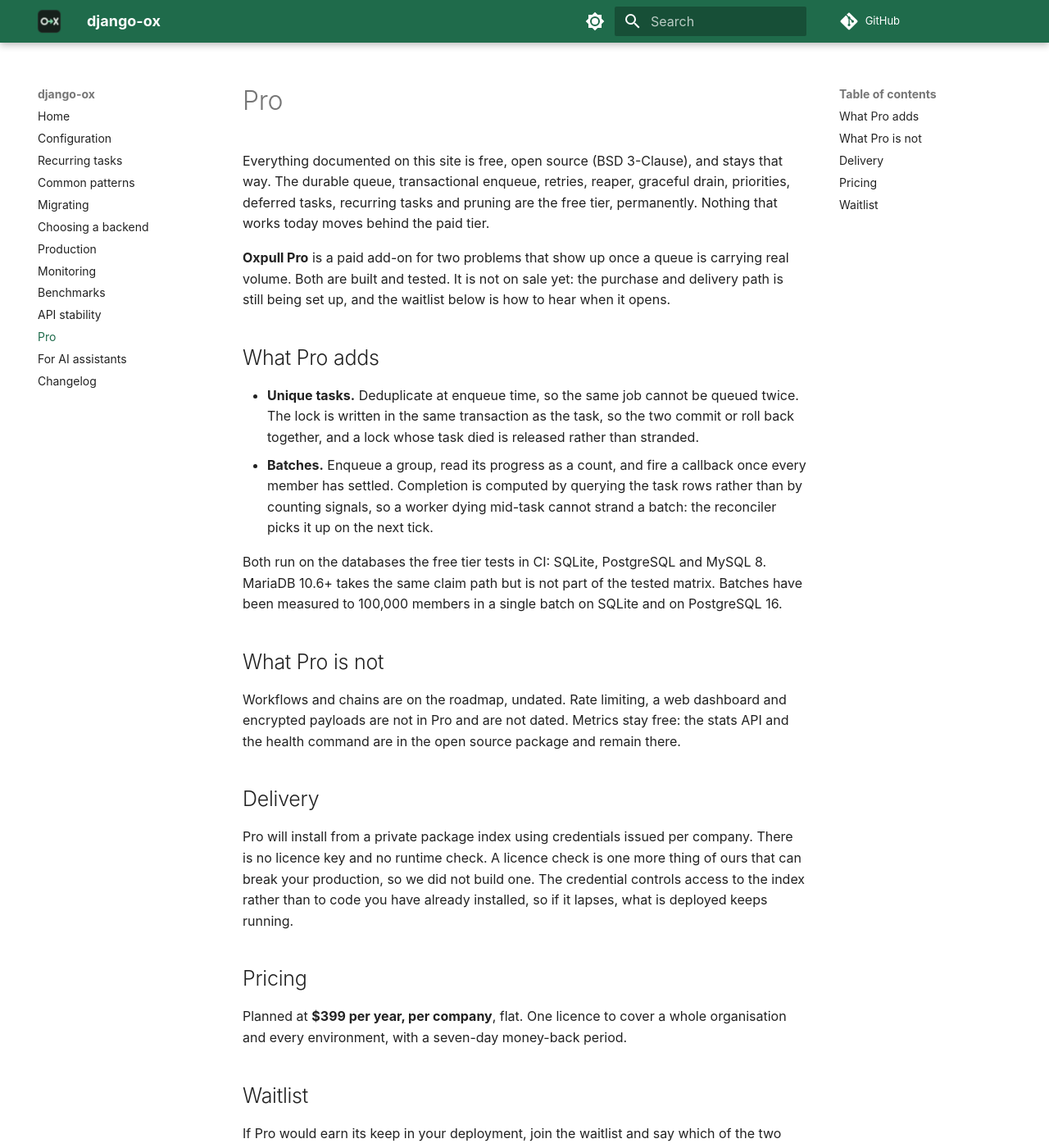
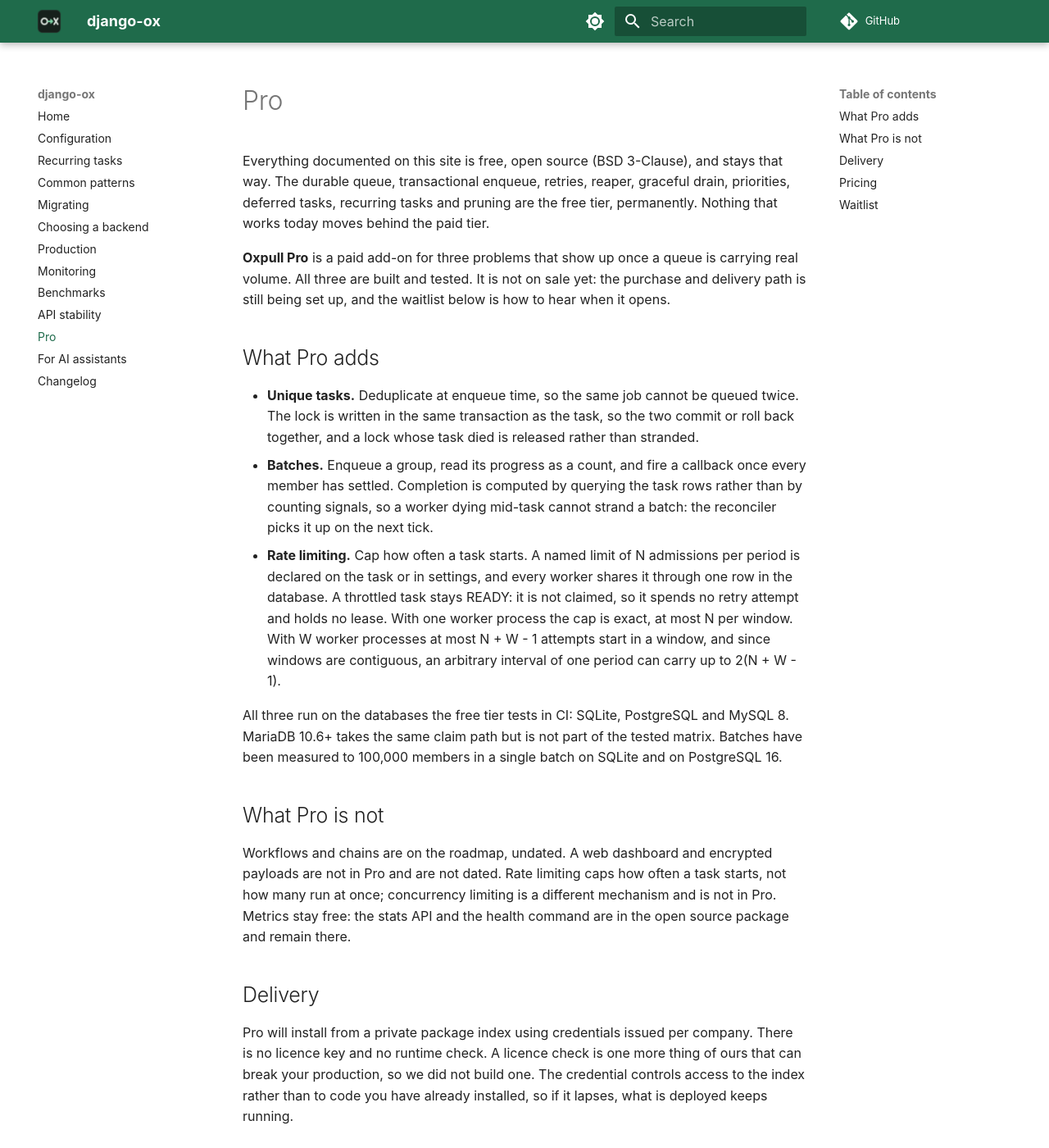
Before and after one commit to oxpull/django-ox, an MkDocs documentation site: the page built from docs/pro.md, in a window 1280 px wide and 1400 px high. Shown: the whole window at 82% size. Built offline with MkDocs 1.6.1 and Material for MkDocs 9.7.7, drawn with Linux system fonts in a browser that asks for light colours; comment, search, counter and statistics services are not loaded; some of the changed text lies outside the part shown.

Commit message:
Document the claim seam and rate limiting in Pro
WORKER_CLASS and the two claim filter hooks are public API, so they go
on the stability page with the placement the hooks promise: the fragment
is conjoined to the candidate select's conditions, not to a statement
whose shape is promised.

The Pro page said rate limiting was not in Pro. It is now, so the page
says what it does and states the bound it actually holds rather than a
round number: exact with one worker process, at most N + W - 1 in a
window with W of them, and up to twice that across a window boundary.

```diff
--- a/docs/pro.md
+++ b/docs/pro.md
@@ -6,10 +6,10 @@
 the free tier, permanently. Nothing that works today moves behind the paid
 tier.
 
-**Oxpull Pro** is a paid add-on for two problems that show up once a queue is
-carrying real volume. Both are built and tested. It is not on sale yet: the
-purchase and delivery path is still being set up, and the waitlist below is
-how to hear when it opens.
+**Oxpull Pro** is a paid add-on for three problems that show up once a queue
+is carrying real volume. All three are built and tested. It is not on sale
+yet: the purchase and delivery path is still being set up, and the waitlist
+below is how to hear when it opens.
 
 ## What Pro adds
 
@@ -21,18 +21,27 @@
   callback once every member has settled. Completion is computed by querying
   the task rows rather than by counting signals, so a worker dying mid-task
   cannot strand a batch: the reconciler picks it up on the next tick.
+- **Rate limiting.** Cap how often a task starts. A named limit of N
+  admissions per period is declared on the task or in settings, and every
+  worker shares it through one row in the database. A throttled task stays
+  READY: it is not claimed, so it spends no retry attempt and holds no
+  lease. With one worker process the cap is exact, at most N per window.
+  With W worker processes at most N + W - 1 attempts start in a window,
+  and since windows are contiguous, an arbitrary interval of one period
+  can carry up to 2(N + W - 1).
 
-Both run on the databases the free tier tests in CI: SQLite, PostgreSQL and
-MySQL 8. MariaDB 10.6+ takes the same claim path but is not part of the tested
+All three run on the databases the free tier tests in CI: SQLite, PostgreSQL
+and MySQL 8. MariaDB 10.6+ takes the same claim path but is not part of the tested
 matrix. Batches have been measured to 100,000 members in a single batch on
 SQLite and on PostgreSQL 16.
 
 ## What Pro is not
 
-Workflows and chains are on the roadmap, undated. Rate limiting, a web
-dashboard and encrypted payloads are not in Pro and are not dated. Metrics
-stay free: the stats API and the health command are in the open source
-package and remain there.
+Workflows and chains are on the roadmap, undated. A web dashboard and
+encrypted payloads are not in Pro and are not dated. Rate limiting caps how
+often a task starts, not how many run at once; concurrency limiting is a
+different mechanism and is not in Pro. Metrics stay free: the stats API and
+the health command are in the open source package and remain there.
 
 ## Delivery
 
@@ -50,7 +59,7 @@
 ## Waitlist
 
 If Pro would earn its keep in your deployment, join the waitlist and say which
-of the two features matters to you. That ordering decides what gets built
+of the three features matters to you. That ordering decides what gets built
 after these.
 
 [Join the Pro waitlist](https://oxpull.com/#waitlist){ .md-button }
```
Also changed, not shown: CHANGELOG.md (+16 -0 lines), docs/llms-full.txt (+45 -14 lines), docs/stability.md (+8 -2 lines).
